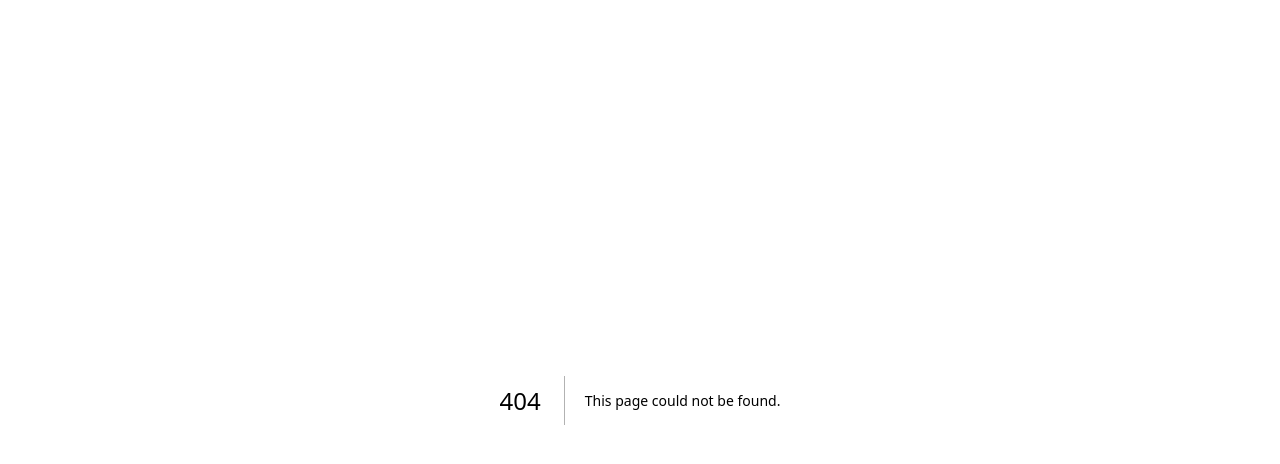
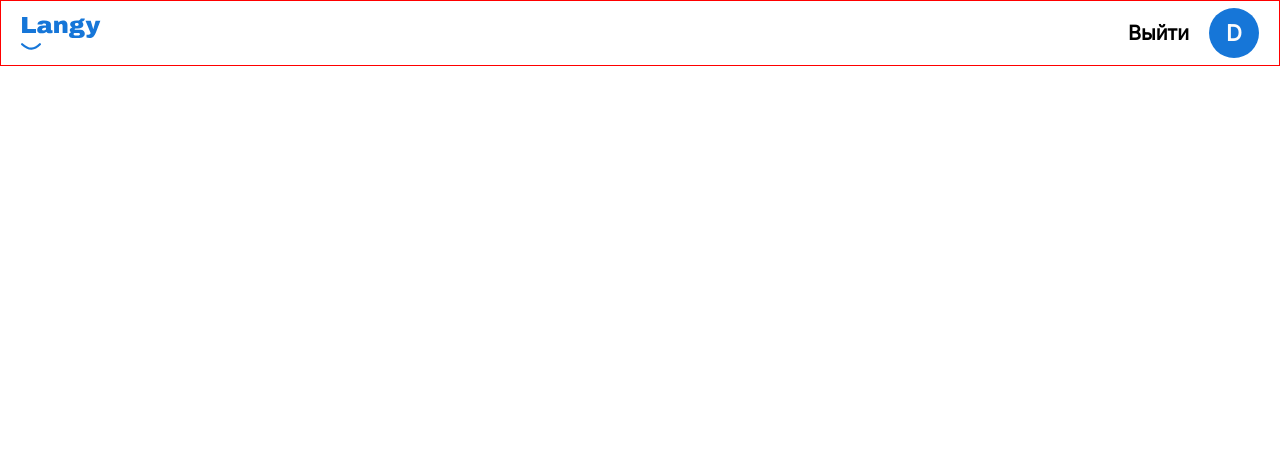
Before and after one commit to DiyazMukhanov/langy-website, a Next.js app: page /test/level in a window 1280 px wide. Before the commit this address had no page. Shown: the top 464 px of the page. Built offline with nearby package versions, Linux system fonts and the light colour scheme.

Commit message:
Header component progress

```diff
--- a/components/Container/container.module.scss
+++ /dev/null
@@ -1,6 +0,0 @@
-// @import "styles/breakpoints";
-
-// .container {
-
-
-// }
--- /dev/null
+++ b/components/Header/Header.module.scss
@@ -0,0 +1,72 @@
+@import "styles/breakpoints";
+
+.blueContainer {
+    background-color: var(--color-primary);
+    height: 86px;
+    display: flex;
+    align-items: center;
+    justify-content: space-between;
+    padding-left: 30px;
+    padding-right: 30px;
+
+    & p {
+        color: var(--color-white);
+        cursor: pointer;
+    }
+
+    @include size-tablet {
+        display: none;
+    }
+}
+
+.blueContainerMobile {
+    display: none;
+    @include size-tablet {
+        display: flex;
+        align-items: center;
+        justify-content: space-between;
+        padding-left: 20px;
+        padding-right: 20px;
+        padding-top: 20px;
+    }
+}
+
+.whiteContainer {
+    border: solid red 1px;
+    display: flex;
+    align-items: center;
+    justify-content: space-between;
+    padding-left: 20px;
+    padding-right: 20px;
+
+    & p {
+        font-size: 20px;
+        font-weight: 700;
+    }
+}
+
+.profile {
+    display: flex;
+    gap: 20px;
+    align-items: center;
+}
+
+.logo {
+        display: flex;
+        flex-direction: column;
+        gap: 5px;
+}
+
+.circle {
+    background-color: var(--color-primary);
+    border: none;
+    border-radius: 100%;
+    height: 50px;
+    width: 50px;
+    color: var(--color-white);
+    display: flex;
+    align-items: center;
+    justify-content: center;
+    font-size: 22px;
+    font-weight: 700;
+}
--- /dev/null
+++ b/components/Header/index.jsx
@@ -0,0 +1,73 @@
+import LogoBlue from '../../public/images/Logo-blue.svg'
+import LogoBlueBottom from '../../public/images/Logo-blue-bottom.svg'
+import Logo from '../../public/images/Logo.svg'
+import styles from './Header.module.scss'
+import Image from 'next/image'
+import ButtonClose from '../../public/images/Button-close.svg'
+
+export default function Header({ variant }) {
+    if(variant === 'blue') {
+        return (
+            <>
+            <div className={styles.blueContainer}>
+            <Image
+            priority
+            src={Logo}
+            width={60}
+            />
+            <p>Выйти</p>
+            </div>
+
+            <div className={styles.blueContainerMobile}>
+              <div className={styles.logo}>
+                <Image
+                    priority
+                    src={LogoBlue}
+                    width={60}
+                />
+                <Image
+                    priority
+                    src={LogoBlueBottom}
+                    width={20}
+                />
+                </div>
+                <Image
+                    priority
+                    src={ButtonClose}
+                    width={20}
+                />
+
+            </div>
+            </>
+            )
+    }
+
+    if(variant === 'white') {
+        return (
+            <>
+              <div className={styles.whiteContainer}>
+              <div className={styles.logo}>
+                <Image
+                    priority
+                    src={LogoBlue}
+                    width={80}
+                />
+                <Image
+                    priority
+                    src={LogoBlueBottom}
+                    width={20}
+                />
+                </div>
+                <div className={styles.profile}>
+                   <p>Выйти</p>
+                   <div className={styles.circle}>
+                      D
+                   </div>
+                </div>
+                </div>
+
+            </>
+        )
+    }
+
+}
--- a/layouts/Authorization/Registration.module.scss
+++ b/layouts/Authorization/Login.module.scss
@@ -21,12 +21,13 @@
     align-items: center;
 
     & p {
+        font-size: 14px;
         margin: 0;
         font-weight: 700;
     }
 
     @include size-laptop {
-        gap: 10px;
+        gap: 20px;
       }
 
     @include size-tablet {
@@ -75,3 +76,7 @@
         font-size: 16px;
       }
 }
+
+.forgotPassword {
+    cursor: pointer;
+}
--- /dev/null
+++ b/layouts/Test/Level.jsx
@@ -0,0 +1,13 @@
+import styles from './Level.module.scss'
+import Header from '@/components/Header'
+
+
+
+
+export default function Level() {
+    return (
+    <>
+      <Header variant='white'></Header>
+    </>
+    )
+}
```
Also changed, not shown: components/Container/index.jsx (deleted, +0 -9 lines), layouts/Authorization/Login.jsx (+41 -1 lines), pages/test/level.js (added, +1 -0 lines), layouts/Test/Level.module.scss (added).
